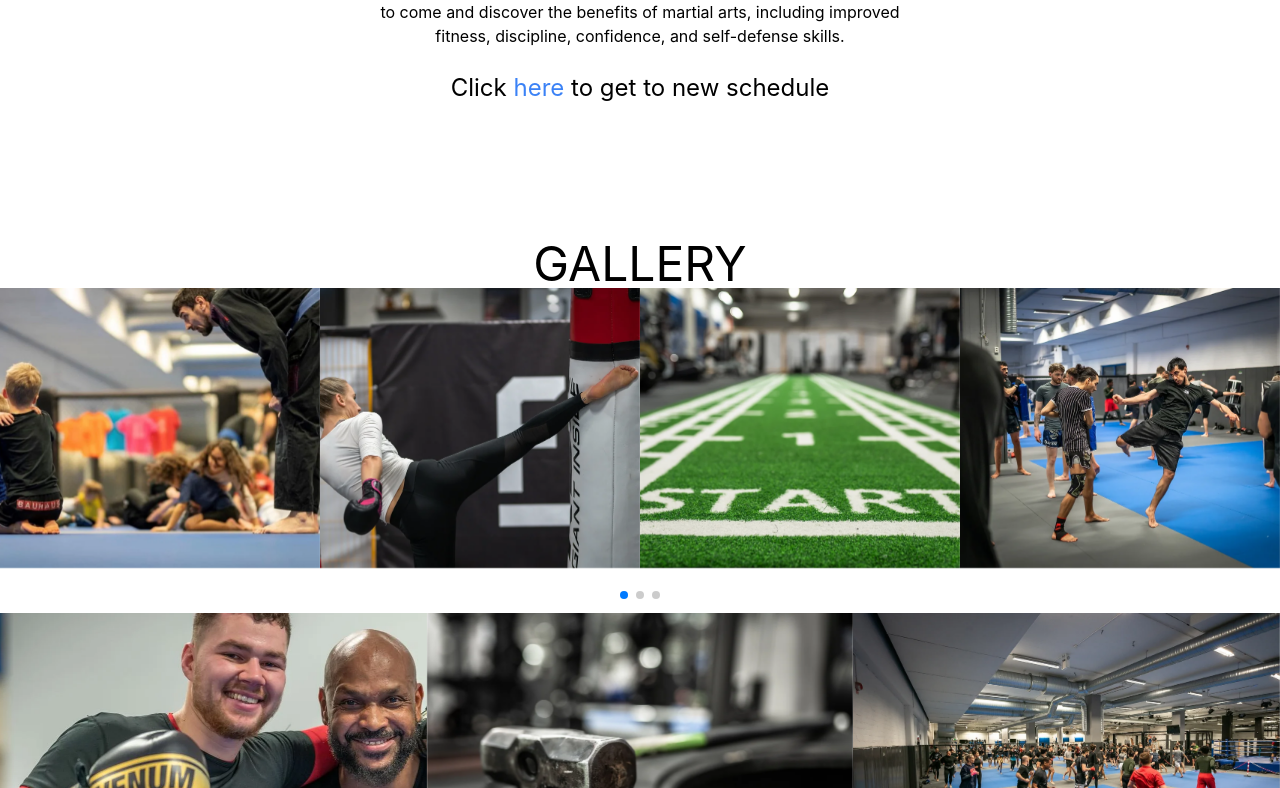
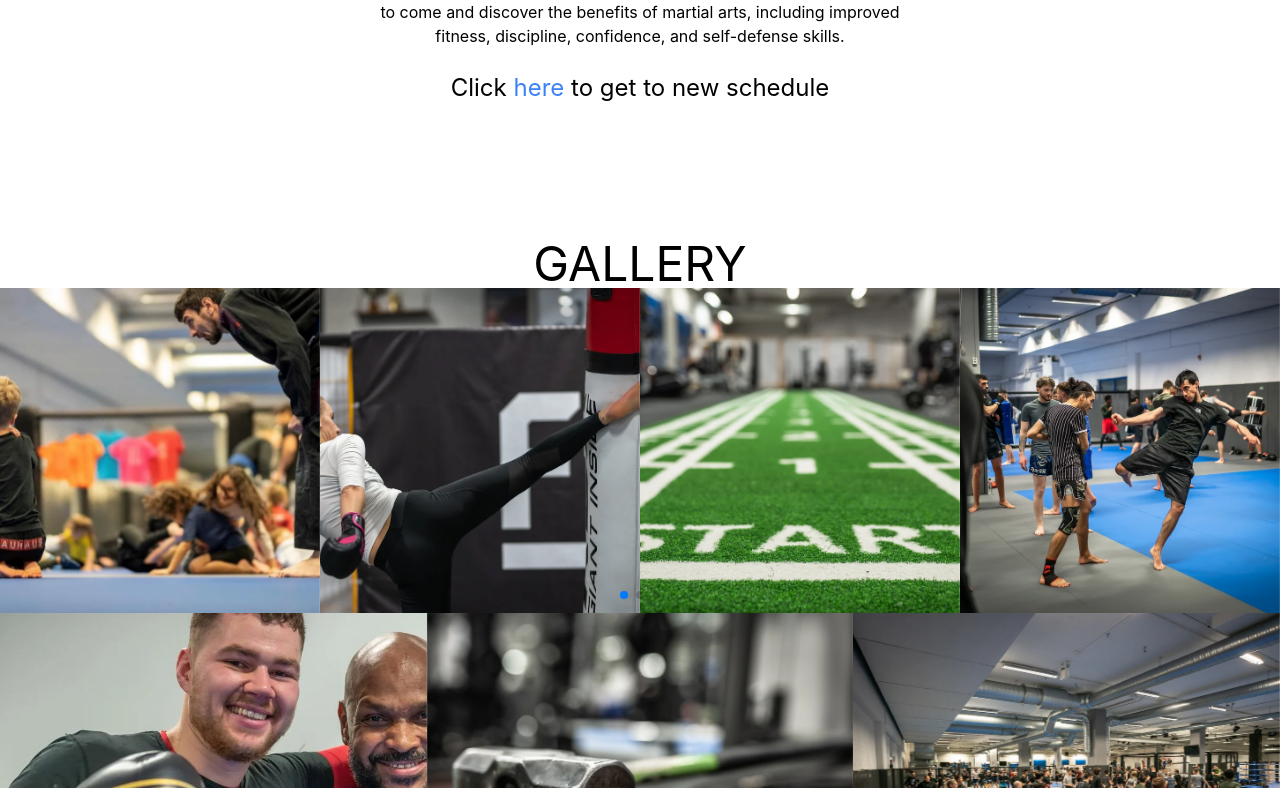
Before and after one commit to rcilomba/as, a React (Create React App) app: page / in a window 1280 px wide. Shown: the part 772-1560 px from the top of the page. Built offline with nearby package versions, Linux system fonts and the light colour scheme.

Commit message:
components creating

```diff
--- a/src/Views/Classes.js
+++ b/src/Views/Classes.js
@@ -0,0 +1,7 @@
+import React from "react";
+
+export const Classes = () => {
+  return <div>Classes</div>;
+};
+
+export default Classes;
--- a/src/Views/Contact.js
+++ b/src/Views/Contact.js
@@ -0,0 +1,7 @@
+import React from "react";
+
+export const Contact = () => {
+  return <div>Contact</div>;
+};
+
+export default Contact;
--- a/src/Views/Kids.js
+++ b/src/Views/Kids.js
@@ -0,0 +1,7 @@
+import React from "react";
+
+export const Kids = () => {
+  return <div>Kids</div>;
+};
+
+export default Kids;
--- a/src/Views/Memberships.js
+++ b/src/Views/Memberships.js
@@ -0,0 +1,7 @@
+import React from "react";
+
+export const Memberships = () => {
+  return <div>Memberships</div>;
+};
+
+export default Memberships;
--- a/src/Views/ThePros.js
+++ b/src/Views/ThePros.js
@@ -0,0 +1,7 @@
+import React from "react";
+
+export const ThePros = () => {
+  return <div>The Pros</div>;
+};
+
+export default ThePros;
--- a/src/Views/TheTeam.js
+++ b/src/Views/TheTeam.js
@@ -0,0 +1,7 @@
+import React from "react";
+
+export const TheTeam = () => {
+  return <div>The Team</div>;
+};
+
+export default TheTeam;
--- a/src/components/Slider.css
+++ b/src/components/Slider.css
@@ -1,5 +1,5 @@
 .sliderThree img {
-    height: 280px;
+    height: 330px;
     width: 100%;
     object-fit: cover;
 }
```
